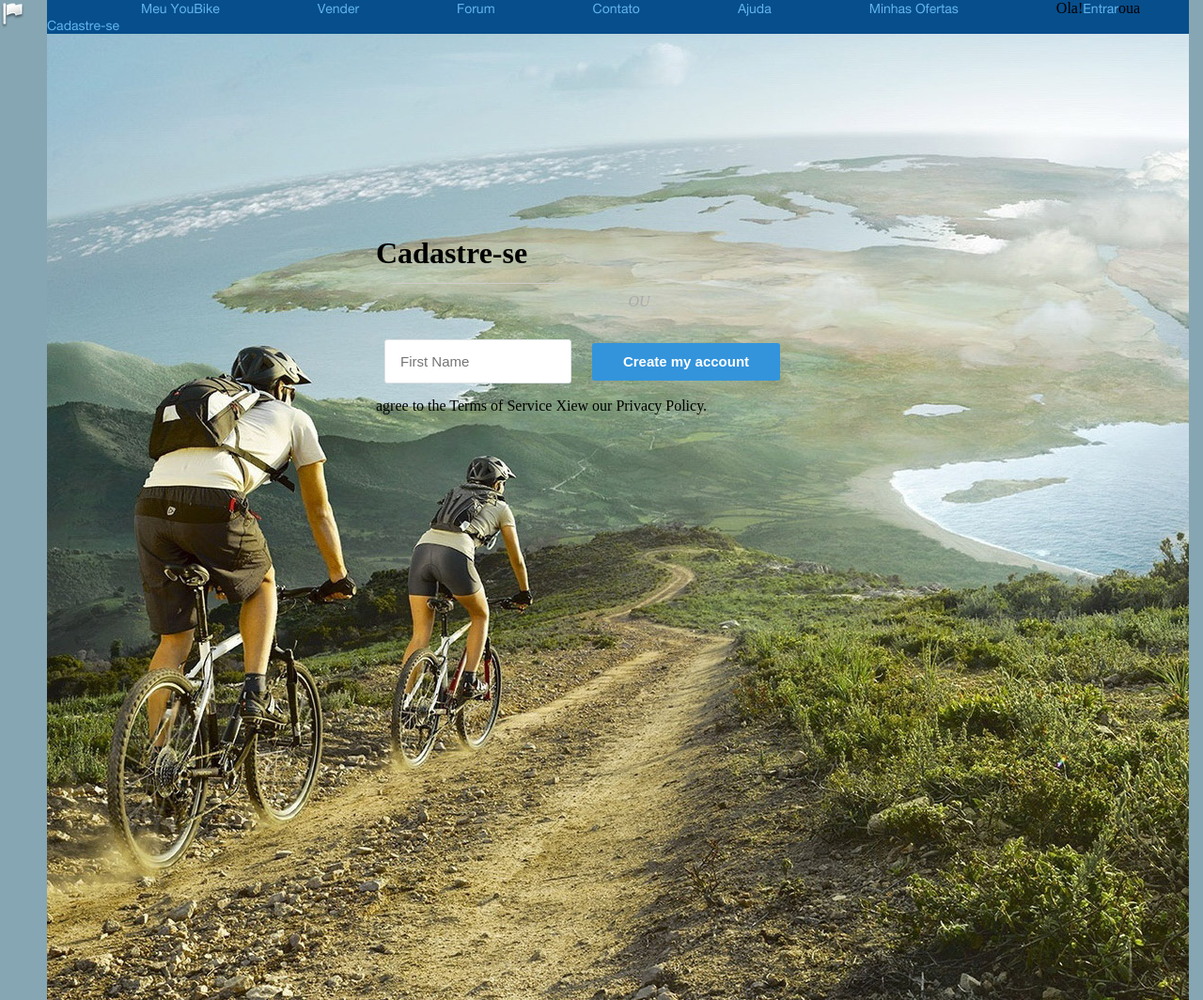
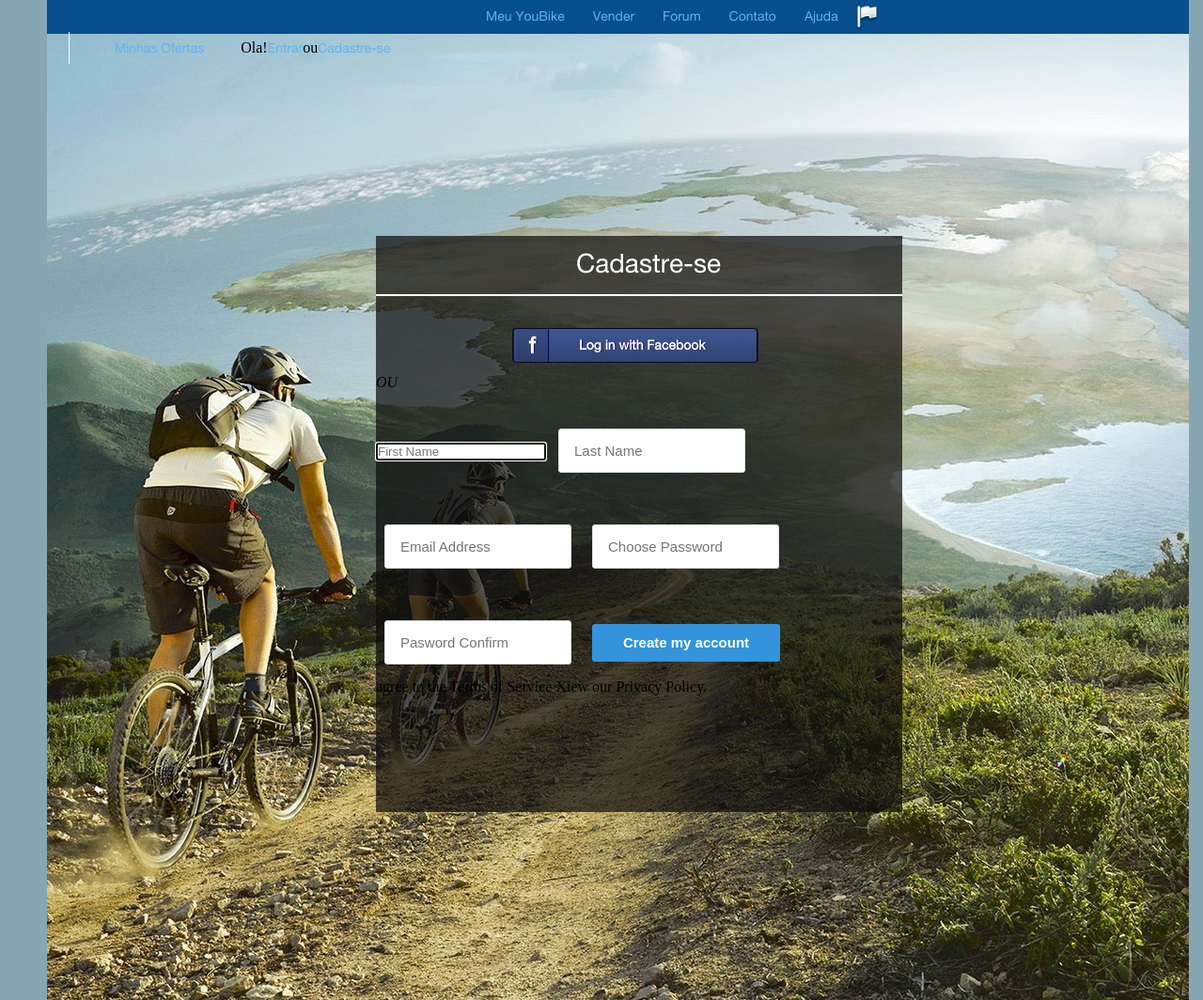
Before and after one commit to kabanecvalera/kabanec.homework5.io, a plain HTML site: page index.html in a window 1280 px wide. Shown: the whole page at 94% size. Drawn offline with Linux system fonts and the light colour scheme; files whose address does not match are found by name.

Commit message:
commit 4

```diff
--- a/css/style.css
+++ b/css/style.css
@@ -22,56 +22,134 @@ body{
     margin: 0 50px;
 }
 
+/*MENU PATH*/
 .menu{
     width: 1215px;
     height: 36px;
     background: #074E8C;
-    list-style: none;
     position: relative;
 }
 
-.menu > li{
+.menu-first-items{
+    margin-left: 441px;
+    float: left;
+    list-style: none;
 
-    display: inline;
-    margin-left: 100px;
+    padding: 8px 0;
 }
 
-.menu > li > a{
-   font: 14px HelveticaNeue;
-    color: #60b5ed;
-    text-decoration: none;
-    padding: 0 0
+.menu-first-items > li{
+    display: inline;
+    padding-left: 26px;
+
 }
 
-.menu-active{
-    font: 14px HelveticaNeue;
-    color: #fff;
+.menu-first-items > li > a{
+    text-decoration: none;
+    padding: 0 0;
+    font: 14px 'HelveticaNeue';
+    color: #60b5ed;
 }
 
-.logo{
-  position: absolute;
-    top: 0;
-    left: 0;
+.menu-first-active{
+    height: 36px;
+    font: 14px 'HelveticaNeue';
+    color: #fff;
+    background: #4eabda;
+    display: inline;
 }
 
+.menu-second-items{
+    margin-left: 23px;
+    float: left;
+    list-style: none;
+     border-left: 1px solid #fff;
+    padding: 8px 14px;
+}
+
+.menu-second-items > li{
+    display: inline;
+    padding: 0 1px 0 34px;
+
+}
+
+.menu-second-items > li > a{
+    text-decoration: none;
+    padding: 0 0;
+    font: 14px 'HelveticaNeue';
+    color: #60b5ed;
+}
+
+.menu-second-active{color: #fff;}
+
+.menu-logo{
+    position: absolute;
+    top: 3px;
+    right: 329px;
+}
+
+/*FORM PATH*/
 .form{
     width: 560px;
     height: 613px;
     margin: 215px 0 0 350px;
+    background: rgba(13, 12, 12, 0.71);
 }
 
-.form-lines {
-    position: absolute;
-    top: 0;
-    left: 0;
+.form-header{
+    font: 28px 'HelveticaNeue';
+    color: #fff;
+    padding: 12px 0 16px 213px;
+    border-bottom: 2px solid #fff;
+}
+
+.facebook{
+    display: inline-block;
+    white-space: nowrap;
+    background: rgb(63,87,147);
+    background: -moz-linear-gradient(top,  rgba(63,87,147,1) 0%, rgba(49,67,115,1) 100%);
+    background: -webkit-linear-gradient(top,  rgba(63,87,147,1) 0%,rgba(49,67,115,1) 100%);
+    background: linear-gradient(to bottom,  rgba(63,87,147,1) 0%,rgba(49,67,115,1) 100%);
+    filter: progid:DXImageTransform.Microsoft.gradient( startColorstr='#3f5793', endColorstr='#314373',GradientType=0 );
+    border: 1px solid #090c15;
+    padding: 0 54px 0 0;
+    margin: 34px 0 0 145px;
+    font: 600 14px/35px 'HelveticaNeue', Tahoma;
+    text-decoration: none;
+    color: #fff;
+    text-shadow: 1px 0 0 rgba(8, 2, 80, 0.81);
+    -moz-border-radius: 4px;
+    -webkit-border-radius: 4px;
+    border-radius: 4px;
+    -moz-box-shadow: 1px 0 0 rgba(8, 2, 80, 0.81) inset, 1px 0 0 rgba(8, 2, 80, 0.81);
+    -webkit-box-shadow: 1px 0 0 rgba(8, 2, 80, 0.81) inset, 1px 0 0 rgba(8, 2, 80, 0.81);
+    box-shadow: 1px 0 0 rgba(8, 2, 80, 0.81) inset, 1px 0 0 rgba(8, 2, 80, 0.81);
+    }
+
+.facebook:before{
+    background: #ccc;
+    background: rgba(0,0,0,.1);
+    float: left;
+    width: 10px;
+    text-align: center;
+    font-size: 24px;
+    font-weight: 600;
+    margin: 0 33px 0 3px;
+    padding: 0 12px;
+    -moz-box-shadow: 1px 0 0 rgba(8, 2, 80, 0.81), 1px 0 0 rgba(8, 2, 80, 0.81);
+    -webkit-box-shadow: 1px 0 0 rgba(8, 2, 80, 0.81), 1px 0 0 rgba(8, 2, 80, 0.81);
+    box-shadow: 1px 0 0 rgba(8, 2, 80, 0.81), 1px 0 0 rgba(8, 2, 80, 0.81);
+    -moz-border-radius: .15em 0 0 .15em;
+    -webkit-border-radius: .15em 0 0 .15em;
+    border-radius: .15em 0 0 .15em;
+}
+
+.add:before{
+    content: '\66';
 }
 
 .form-txt {
-    padding-top: 20px;
 
-    text-align: center;
-    line-height: 1px;
-    color: #aaa;
 }
 
 .form-special {
@@ -86,7 +164,7 @@ body{
     font-size: 16px;
     font-style: italic;
 }
-
+/*
 .form-txt-border:before {
     content: "";
     display: block;
@@ -97,7 +175,7 @@ body{
     left: 15px;
 
     background: #d0caca;
-}
+}*/
 
 .form-input {
     width: 165px;
@@ -136,5 +214,5 @@ body{
 }
 
 .form-footer{
-    font: 11px HelveticaNeue;
+    font: 11px 'HelveticaNeue';
 }
--- a/index.html
+++ b/index.html
@@ -6,32 +6,56 @@
     <title>HW5</title>
 </head>
 <body>
+
 <div class="container">
-    <div class="block-menu">
-        <ul class="menu">
+
+<!--MENU PATH-->
+<div class="menu">
+   <div class="menu-first">
+        <ul class="menu-first-items">
             <li><a href="#">Meu YouBike</a></li>
             <li><a href="#">Vender</a></li>
             <li><a href="#">Forum</a></li>
             <li><a href="#">Contato</a></li>
             <li><a href="#">Ajuda</a></li>
-            <li><a href="#">Minhas Ofertas</a></li>
-            <li>Ola!<a href="#">Entrar</a>oua <a href="#">Cadastre-se</a></li>
         </ul>
     </div>
-    <img src="img/flag.png" alt="" class="logo">
+    <div class="menu-second">
+        <ul class="menu-second-items">
+            <li><a href="#">Minhas Ofertas</a></li>
+            <li>Ola!<a href="#">Entrar</a>ou<a href="#">Cadastre-se</a></li>
+        </ul>
+    </div>
+    <div class="menu-logo">
+        <img src="img/flag.png" alt="">
+    </div>
+</div>
+
+<!--FORM PATH-->
 <div class="form">
-        <h1>Cadastre-se</h1>
-        <form method="" action="" class="valid">
+    <h1 class="form-header">Cadastre-se</h1>
+
+    <p><button type="submit" class="facebook add">Log in with Facebook</button></p>
+
     <div class="form-txt">
-
         <p class="form-txt-border">OU</p>
     </div>
 
     <div class="form-user">
-                    <input class="form-input" type="name" name="your-name" placeholder="First Name" autofocus required>
+        <input class="form-input-first" type="name" name="your-name" placeholder="First Name" autofocus required>
+
+        <input class="form-input" type="name" name="your-name" placeholder="Last Name" autofocus required>
+
+        <input class="form-input" type="name" name="your-name" placeholder="Email Address" autofocus required>
+
+        <input class="form-input" type="name" name="your-name" placeholder="Choose Password" autofocus required>
+
+        <input class="form-input" type="name" name="your-name" placeholder="Pasword Confirm" autofocus required>
+
         <button class="form-btn">Create my account</button>
     </div>
-        </form> <p>agree to the Terms of Service
+    </form>
+    <p>agree to the Terms of Service
     Xiew our Privacy Policy.</p>
 </div>
 </div>
```
Lines whose indentation alone changed are shown as unchanged.
